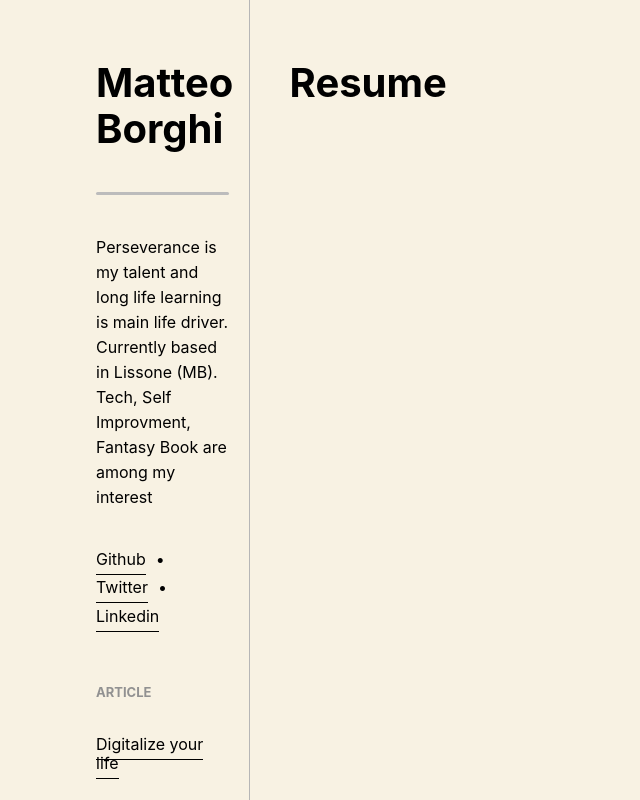
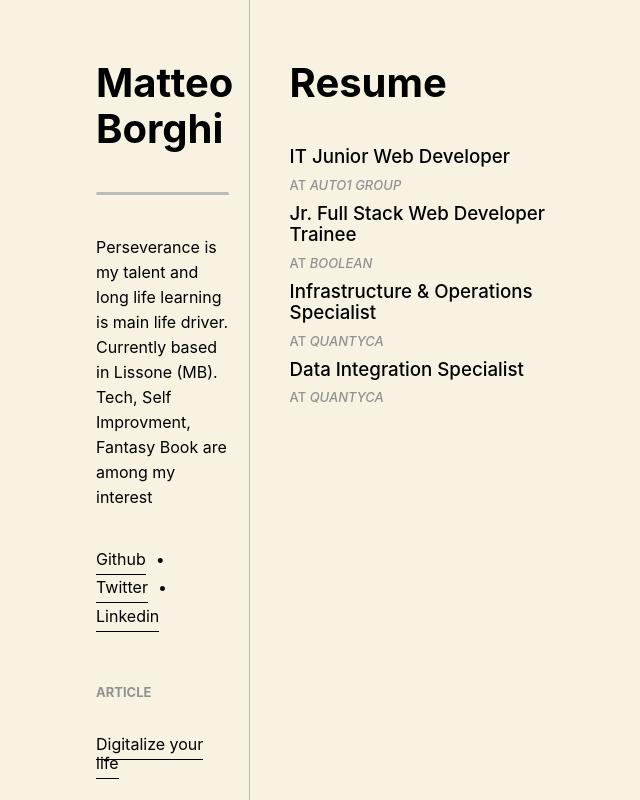
Before and after one commit to Bogghi/my-portfolio, a React app: page / in a window 1280 px wide. Both pictures are taken after a click on the link "Resume". Shown: the top 800 px of the page, without its empty margins (288-928 px from the left). Built offline with nearby package versions, Linux system fonts and the light colour scheme.

Commit message:
firs render of the resume

```diff
--- a/src/Resume.js
+++ b/src/Resume.js
@@ -1,6 +1,7 @@
 import React from 'react';
 import Heading from './components/heading.js';
 import TimeSpan from './components/time-span';
+import SubTitle from './components/sub-title';
 import './article.css';
 
 class Resume extends React.Component{
@@ -44,11 +45,26 @@ class Resume extends React.Component{
     }
 
     render(){
+        const exp = this.experience;
+        let r = [];
+
+        for (const key in exp) {
+            if (Object.hasOwnProperty.call(exp, key)) {
+                const e = exp[key];
+                r.push(
+                    <SubTitle
+                        company={e.company}
+                        role={e.role}/>
+
+                );
+            }
+        }
+
         return (
             <div className="text-padding">
                 <Heading value={this.title}/>
                 <div className="experiences">
-                    {/*  circle throw the experience and print the conten */}
+                    {r}
                 </div>
             </div>
         )
--- a/src/article.css
+++ b/src/article.css
@@ -6,6 +6,11 @@
     color: gray;
 }
 
-.experiences {
+.sub-title h3 {
+    font-weight: 550;
+}
 
+.sub-title h6 {
+    line-height: 35px;
+    font-weight: 500;
 }
--- /dev/null
+++ b/src/components/sub-title.js
@@ -0,0 +1,16 @@
+import React from 'react';
+
+function SubTitle(props){
+    return (
+        <div className='sub-title'>
+            <h3>
+                {props.role}
+            </h3>
+            <h6>
+                At <i>{props.company}</i>
+            </h6>
+        </div>
+    )
+}
+
+export default SubTitle;
```
